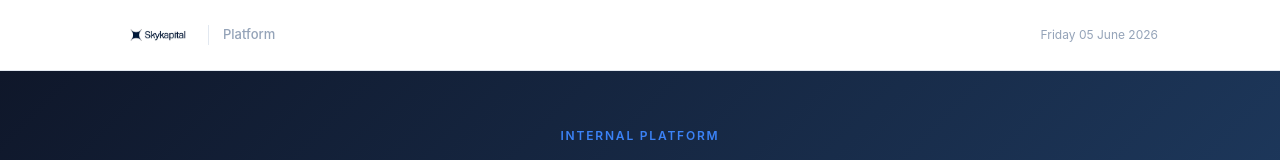
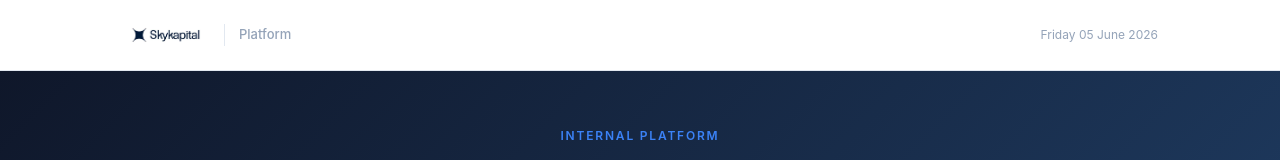
Before and after one commit to rudychoufani98-stack/Skykapital-portal, a Next.js app: page / in a window 1280 px wide. Shown: the top 160 px of the page. Built offline with nearby package versions, Linux system fonts and the light colour scheme.

Commit message:
Logo: multiply blend mode removes white bg, larger size

```diff
--- a/app/page.tsx
+++ b/app/page.tsx
@@ -29,8 +29,8 @@ export default function Portal() {
       <div style={{ background: '#fff', borderBottom: '1px solid #E2E8F0', boxShadow: '0 1px 3px rgba(0,0,0,0.04)' }}>
         <div style={{ maxWidth: 1100, margin: '0 auto', padding: '0 32px', height: 70, display: 'flex', alignItems: 'center', justifyContent: 'space-between' }}>
           <div style={{ display: 'flex', alignItems: 'center', gap: 14 }}>
-            <img src="/logo.png" alt="Skykapital" style={{ height: 36, objectFit: 'contain', display: 'block' }} />
-            <div style={{ width: 1, height: 20, background: '#E2E8F0' }}/>
+            <img src="/logo.png" alt="Skykapital" style={{ height: 44, objectFit: 'contain', display: 'block', mixBlendMode: 'multiply' }} />
+            <div style={{ width: 1, height: 22, background: '#E2E8F0' }}/>
             <span style={{ color: '#94A3B8', fontSize: 13, fontWeight: 500 }}>Platform</span>
           </div>
           <span style={{ color: '#94A3B8', fontSize: 12 }}>{new Date().toLocaleDateString('en-GB', { weekday: 'long', day: '2-digit', month: 'long', year: 'numeric' })}</span>
```
